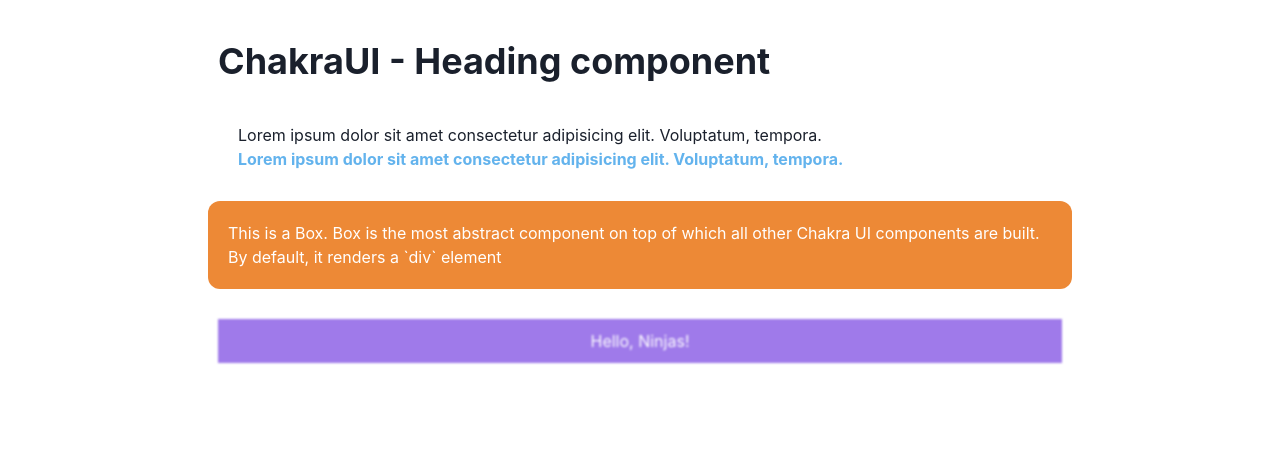
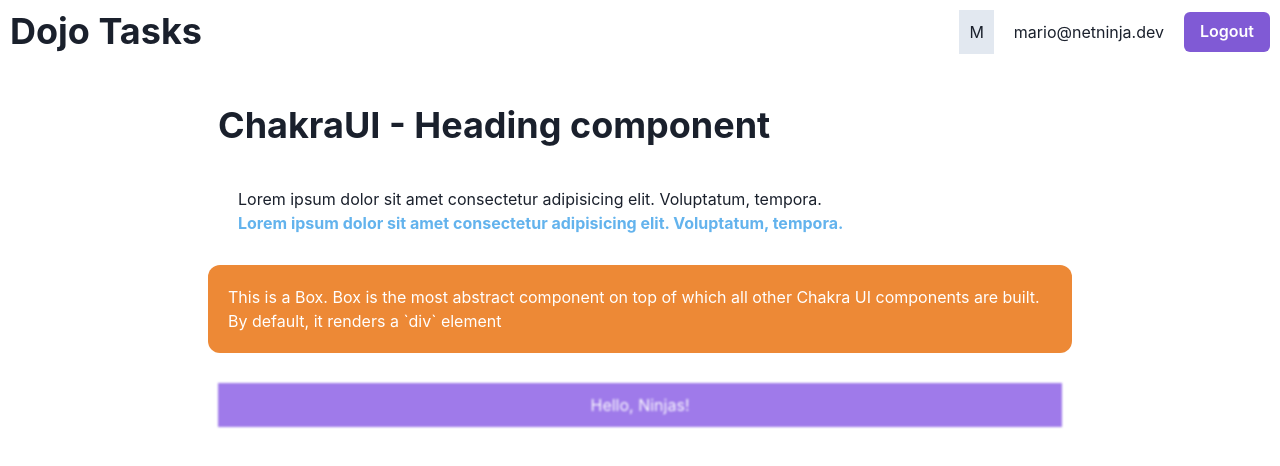
Before and after one commit to tvviem/vite-react-chakra-ui-learn, a React (Vite) app: page / in a window 1280 px wide. Shown: the top 466 px of the page. Built offline with nearby package versions, Linux system fonts and the light colour scheme.

Commit message:
2 - Navbar with Flex layout

```diff
--- a/src/App.css
+++ b/src/App.css
@@ -1,4 +1,4 @@
 #root {
   max-width: 1280px;
-  margin: 0 auto;
+  /* margin: 0 auto; */
 }
--- a/src/App.tsx
+++ b/src/App.tsx
@@ -1,4 +1,4 @@
-import './App.css';
+// import './App.css';
 import {
   createBrowserRouter,
   createRoutesFromElements,
--- /dev/null
+++ b/src/components/Navbar.tsx
@@ -0,0 +1,33 @@
+import {
+  Box,
+  Button,
+  Flex,
+  Heading,
+  HStack,
+  Spacer,
+  Text
+} from '@chakra-ui/react';
+
+const Navbar = () => {
+  return (
+    <Flex as="nav" p="10px" alignItems="center">
+      <Heading as="h1">Dojo Tasks</Heading>
+      <Spacer />
+      <HStack spacing="20px">
+        <Box bg="gray.200" p="10px">
+          M
+        </Box>
+        <Text>mario@netninja.dev</Text>
+        <Button colorScheme="purple">Logout</Button>
+      </HStack>
+    </Flex>
+    // <Flex bg="gray.200" justify="space-between" wrap="wrap" gap="2">
+    //   <Box w="150px" h="50px" bg="red">1</Box>
+    //   <Box w="150px" h="50px" bg="blue">2</Box>
+    //   <Box w="150px" h="50px" flexGrow="1" bg="green">3</Box>
+    //   <Box w="150px" h="50px" flexGrow="2" bg="yellow">4</Box>
+    // </Flex>
+  );
+};
+
+export default Navbar;
--- a/src/layout/RootLayout.tsx
+++ b/src/layout/RootLayout.tsx
@@ -1,10 +1,12 @@
 import { Outlet } from 'react-router-dom';
+import Navbar from '../components/Navbar';
 
 const RootLayout = () => {
   return (
-    <>
+    <div>
+      <Navbar />
       <Outlet />
-    </>
+    </div>
   );
 };
 export default RootLayout;
--- a/src/main.tsx
+++ b/src/main.tsx
@@ -1,7 +1,7 @@
 import React from 'react';
 import ReactDOM from 'react-dom/client';
 import App from './App';
-import './index.css';
+// import './index.css';
 
 import { ChakraProvider } from '@chakra-ui/react';
 
```
